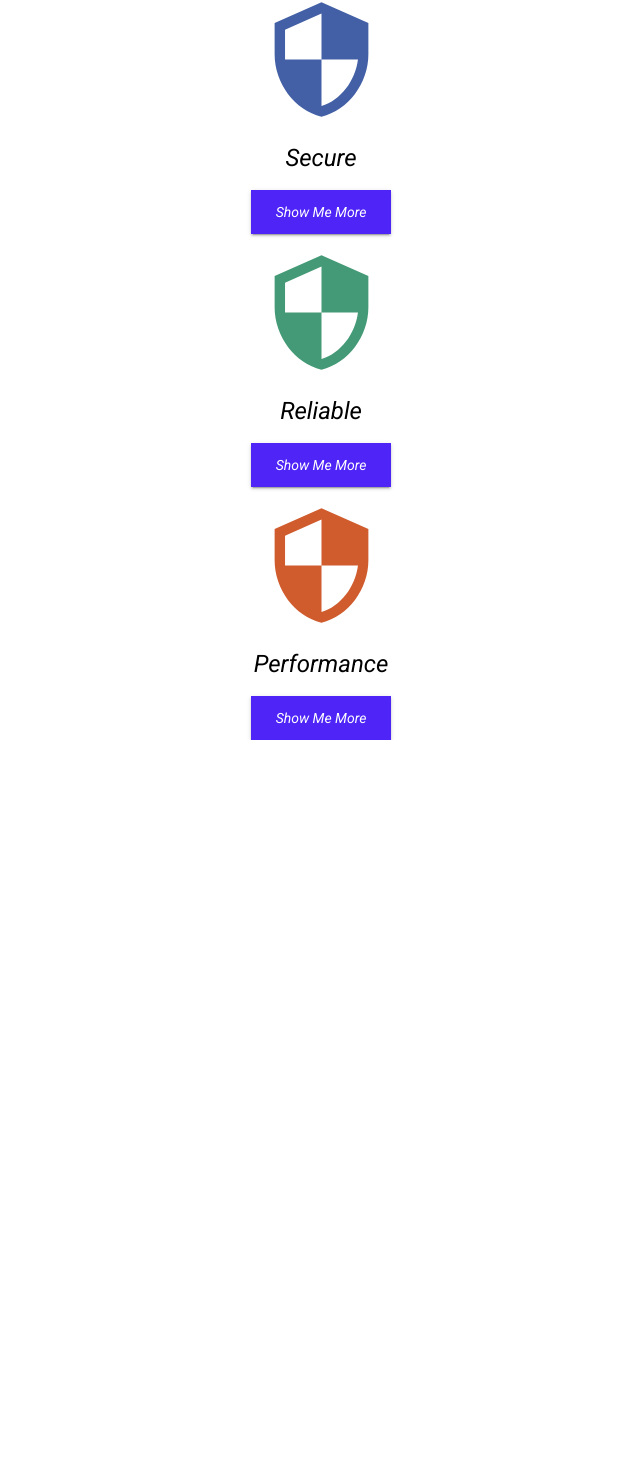
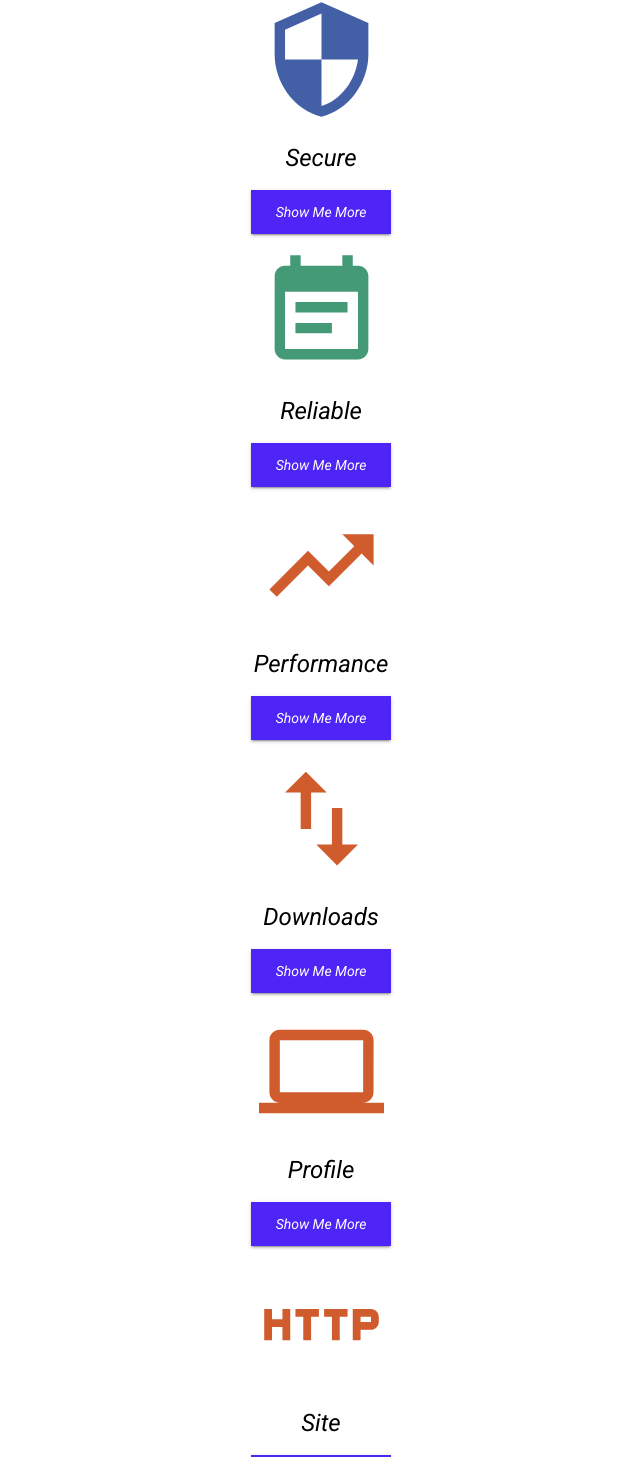
Before and after one commit to Manoj-113/React-Web-1, a React (Create React App) app: page / in a window 1280 px wide. Shown: the part 218-1675 px from the top of the page, without its empty margins (319-959 px from the left). Before the commit the page ends 958 px from the top, so only its background shows below. Built offline with nearby package versions, Linux system fonts and the light colour scheme.

Commit message:
add icons to grid

```diff
--- a/src/App.js
+++ b/src/App.js
@@ -43,8 +43,11 @@ function App() {
       <ThemeProvider theme={theme}>
         <NavBar/>
         <Grid icon = {<SecurityIcon style={{fill: '#4360A6',height: '125', width: '125'}}/>} title="Secure" btnTitle= "Show me More"/>
-        <Grid icon = {<SecurityIcon style={{fill: '#449A76',height: '125', width: '125'}}/>} title="Reliable" btnTitle= "Show me More"/>
-        <Grid icon = {<SecurityIcon style={{fill: '#D05B2D',height: '125', width: '125'}}/>} title="Performance" btnTitle= "Show me More"/>
+        <Grid icon = {<EventNoteIcon style={{fill: '#449A76',height: '125', width: '125'}}/>} title="Reliable" btnTitle= "Show me More"/>
+        <Grid icon = {<TrendingUpIcon style={{fill: '#D05B2D',height: '125', width: '125'}}/>} title="Performance" btnTitle= "Show me More"/>
+        <Grid icon = {<ImportExportIcon style={{fill: '#D05B2D',height: '125', width: '125'}}/>} title="Downloads" btnTitle= "Show me More"/>
+        <Grid icon = {<ComputerIcon style={{fill: '#D05B2D',height: '125', width: '125'}}/>} title="Profile" btnTitle= "Show me More"/>
+        <Grid icon = {<HttpIcon style={{fill: '#D05B2D',height: '125', width: '125'}}/>} title="Site" btnTitle= "Show me More"/>
 
 
       </ThemeProvider>
```
